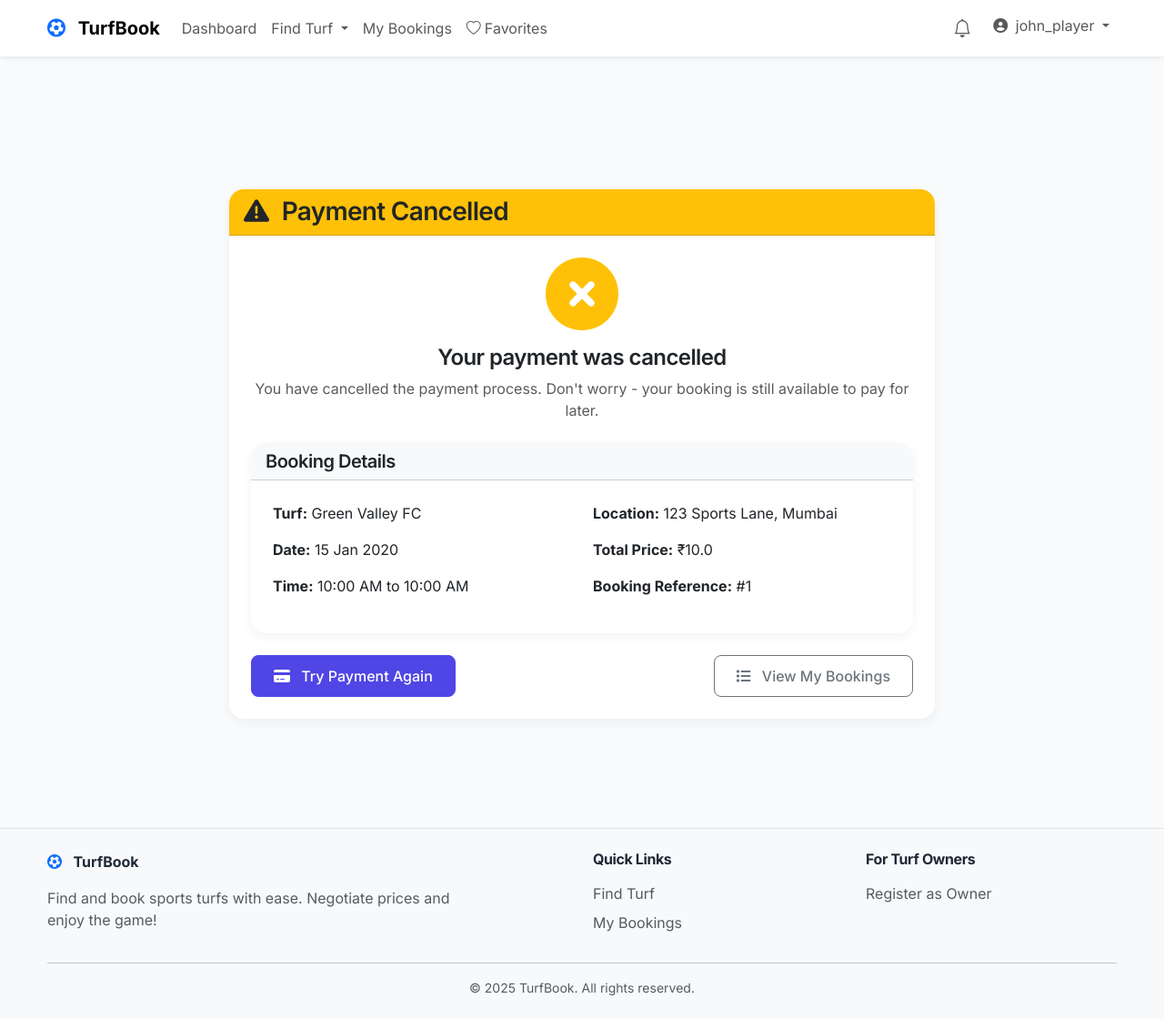
After one commit to aliakbar-nathani/turf, a Flask app: page /payment/cancel/1 in a window 1280 px wide. The commit adds this page. Shown: the whole page at 91% size. Run offline with Flask 3, Linux system fonts and the light colour scheme; a user stored in the database is signed in; tables that the repository leaves empty hold one stand-in row (values such as "Sample post"); data that the repository does not hold is empty.

Commit message:
Improve booking status updates and payment process for online reservations
Implements `PAYMENT_PENDING` status, updates booking logic, and adds payment success notifications.

Replit-Commit-Author: Agent
Replit-Commit-Session-Id: 09570e47-521e-41a8-aa5d-92e8fb922a7b
Replit-Commit-Screenshot-Url: https://storage.googleapis.com/screenshot-production-us-central1/6f9a5342-6609-4a50-a6f0-7fda98cc8e3a/473dd717-1217-4f3a-88ba-7281072b1dfb.jpg

```diff
--- a/models.py
+++ b/models.py
@@ -220,6 +220,7 @@ class TimeSlot(db.Model):
 class BookingStatus:
     PENDING = 'pending'  # Initial request
     NEGOTIATING = 'negotiating'  # Price negotiation in progress
+    PAYMENT_PENDING = 'payment_pending'  # Payment needs to be completed
     CONFIRMED = 'confirmed'  # Booking confirmed
     CANCELLED = 'cancelled'  # Booking cancelled
     COMPLETED = 'completed'  # Booking completed
--- a/routes/payment.py
+++ b/routes/payment.py
@@ -4,7 +4,7 @@ import stripe
 import os
 
 from app import db
-from models import Booking, BookingStatus, Turf
+from models import Booking, BookingStatus, Turf, Notification, NotificationType
 
 payment = Blueprint('payment', __name__)
 
@@ -21,8 +21,8 @@ def checkout(booking_id):
     if booking.user_id != current_user.id:
         abort(403)
 
-    # Check if booking is in confirmed status
-    if booking.status != BookingStatus.CONFIRMED:
+    # Check if booking is in confirmed or payment_pending status
+    if booking.status != BookingStatus.CONFIRMED and booking.status != BookingStatus.PAYMENT_PENDING:
         flash('This booking cannot be processed for payment.', 'danger')
         return redirect(url_for('user.bookings'))
 
@@ -103,6 +103,21 @@ def payment_success(booking_id):
             session = stripe.checkout.Session.retrieve(booking.payment_id)
             if session.payment_status == 'paid':
                 booking.payment_status = 'paid'
+                # If booking was in payment_pending status, update it to confirmed
+                if booking.status == BookingStatus.PAYMENT_PENDING:
+                    booking.status = BookingStatus.CONFIRMED
+                db.session.commit()
+
+                # Create a notification for the user
+                notification = Notification(
+                    user_id=booking.user_id,
+                    type=NotificationType.PAYMENT_SUCCESS,
+                    title='Payment Successful',
+                    message=f'Your payment for booking #{booking.id} has been successfully processed.',
+                    booking_id=booking.id,
+                    turf_id=booking.turf_id
+                )
+                db.session.add(notification)
                 db.session.commit()
             else:
                 # This is unlikely to happen in this flow, but added for completeness
--- /dev/null
+++ b/templates/payment/cancel.html
@@ -0,0 +1,53 @@
+{% extends "layout.html" %}
+
+{% block title %}{{ title }}{% endblock %}
+
+{% block content %}
+<div class="container py-5">
+    <div class="row justify-content-center">
+        <div class="col-md-8">
+            <div class="card border-warning">
+                <div class="card-header bg-warning text-dark">
+                    <h3 class="mb-0"><i class="fas fa-exclamation-triangle me-2"></i> Payment Cancelled</h3>
+                </div>
+                <div class="card-body">
+                    <div class="text-center mb-4">
+                        <i class="fas fa-times-circle text-warning" style="font-size: 5rem;"></i>
+                        <h4 class="mt-3">Your payment was cancelled</h4>
+                        <p class="text-muted">You have cancelled the payment process. Don't worry - your booking is still available to pay for later.</p>
+                    </div>
+
+                    <div class="card mb-4">
+                        <div class="card-header bg-light">
+                            <h5 class="mb-0">Booking Details</h5>
+                        </div>
+                        <div class="card-body">
+                            <div class="row">
+                                <div class="col-md-6">
+                                    <p><strong>Turf:</strong> {{ turf.name }}</p>
+                                    <p><strong>Date:</strong> {{ booking.booking_date.strftime('%d %b %Y') }}</p>
+                                    <p><strong>Time:</strong> {{ booking.start_time.strftime('%I:%M %p') }} to {{ booking.end_time.strftime('%I:%M %p') }}</p>
+                                </div>
+                                <div class="col-md-6">
+                                    <p><strong>Location:</strong> {{ turf.address }}, {{ turf.city }}</p>
+                                    <p><strong>Total Price:</strong> ₹{{ booking.total_price }}</p>
+                                    <p><strong>Booking Reference:</strong> #{{ booking.id }}</p>
+                                </div>
+                            </div>
+                        </div>
+                    </div>
+
+                    <div class="d-flex justify-content-between">
+                        <a href="{{ url_for('payment.checkout', booking_id=booking.id) }}" class="btn btn-primary">
+                            <i class="fas fa-credit-card me-2"></i> Try Payment Again
+                        </a>
+                        <a href="{{ url_for('user.bookings') }}" class="btn btn-outline-secondary">
+                            <i class="fas fa-list me-2"></i> View My Bookings
+                        </a>
+                    </div>
+                </div>
+            </div>
+        </div>
+    </div>
+</div>
+{% endblock %}
```
Also changed, not shown: routes/booking.py (+13 -1 lines), templates/user/bookings.html (+8 -2 lines).
